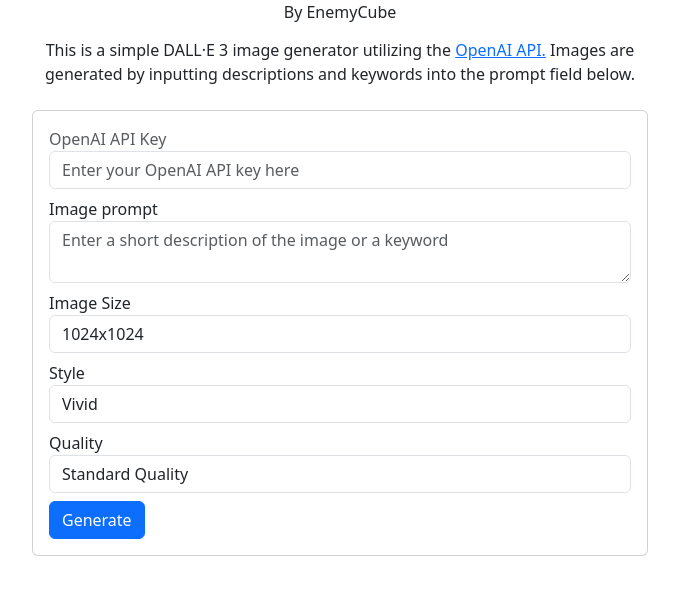
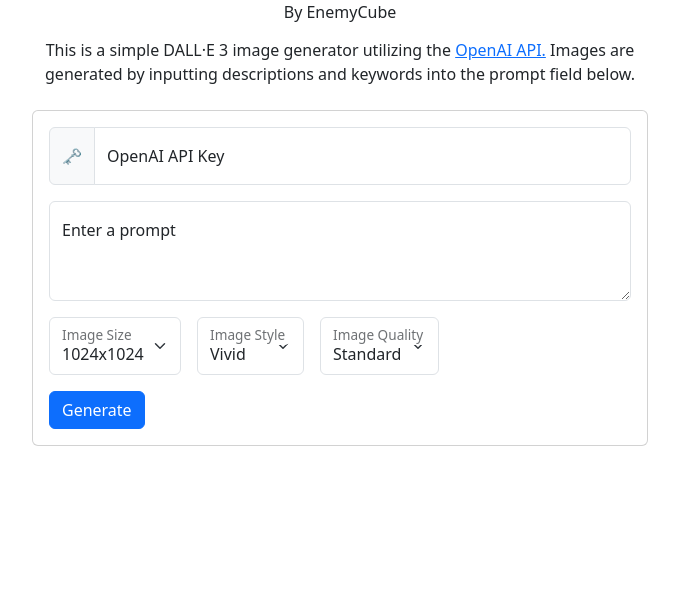
Before and after one commit to EnemyCube/dalle3-openai-api-image-generator, a plain HTML site: page index.html in a window 1280 px wide. Shown: the part 101-696 px from the top of the page, without its empty margins (300-979 px from the left). Drawn offline with nearby package versions, Linux system fonts and the light colour scheme.

Commit message:
Graphical overhaul

```diff
--- a/index.html
+++ b/index.html
@@ -29,120 +29,55 @@
     <div class="card mb-4">
         <div class="card-body">
             <div class="form-group">
-                <label for="api" class="text-muted">OpenAI API Key</label>
-                <input type="text" id="api" class="form-control mb-2" placeholder="Enter your OpenAI API key here">
-                <label for="text">Image prompt</label>
-                <textarea id="text" class="form-control mb-2"
-                    placeholder="Enter a short description of the image or a keyword"></textarea>
-                <label for="sizeSelect">Image Size</label>
-                <select id="sizeSelect" class="form-control mb-2"></select>
-                <label for="styleSelect">Style</label>
-                <select id="styleSelect" class="form-control mb-2"></select>
-                <label for="qualitySelect">Quality</label>
-                <select id="qualitySelect" class="form-control mb-2"></select>
-            </div>
-            <button id="btn" class="btn btn-primary float-right">Generate</button>
-            <div id="loading" class="d-none text-center">
-                <div class="spinner-border text-primary" role="status">
-                    <span class="sr-only">Loading...</span>
+
+                <div class="input-group mb-3">
+                    <span class="input-group-text">🗝️</span>
+                    <div class="form-floating">
+                        <input type="text" type="password" class="form-control" id="apiKey" placeholder="sk-xxxxxxx">
+                        <label for="apiKey">OpenAI API Key</label>
+                    </div>
+                </div>
+
+                <div class="form-floating">
+                    <textarea class="form-control" placeholder="Enter a prompt" id="text"
+                        style="height: 100px"></textarea>
+                    <label for="text">Enter a prompt</label>
+                </div>
+
+                <div class="btn-group">
+                    <div class="form-floating me-3 mt-3">
+                        <select id="sizeSelect" class="form-select" aria-label="Image size">
+                            <option value="1024x1024" selected>1024x1024</option>
+                            <option value="1792x1024">1792x1024</option>
+                            <option value="1024x1792">1024x1792</option>
+                        </select>
+                        <label for="floatingSelect">Image Size</label>
+                    </div>
+
+                    <div class="form-floating me-3 mt-3">
+                        <select id="styleSelect" class="form-select" aria-label="Image style">
+                            <option value="vivid" selected>Vivid</option>
+                            <option value="natural">Natural</option>
+                        </select>
+                        <label for="floatingSelect">Image Style</label>
+                    </div>
+
+                    <div class="form-floating mt-3">
+                        <select id="qualitySelect" class="form-select" aria-label="Image Quality">
+                            <option value="standard" selected>Standard</option>
+                            <option value="hd">HD</option>
+                        </select>
+                        <label for="floatingSelect">Image Quality</label>
+                    </div>
                 </div>
             </div>
+
+            <button id="btn" class="btn btn-primary mt-3">Generate</button>
         </div>
     </div>
     <div id="image" class="row"></div>
     <footer>
     </footer>
 </body>
-<script>
-    $(document).ready(function () {
-        const sizeOptions = ["1024x1024", "1792x1024", "1024x1792"];
-        sizeOptions.forEach(size => {
-            $('#sizeSelect').append($('<option>', { value: size, text: size }));
-        });
-
-        const styleOptions = ["vivid", "natural"];
-        const styleDisplayText = {
-            vivid: "Vivid",
-            natural: "Natural"
-        };
-
-        styleOptions.forEach(style => {
-            $('#styleSelect').append($('<option>', {
-                value: style,
-                text: styleDisplayText[style] || style // Fallback to 'style' if no mapping is found
-            }));
-        });
-
-        const qualityOptions = ["standard", "hd"];
-        const qualityDisplayText = {
-            standard: "Standard Quality",
-            hd: "HD Quality"
-        };
-
-        qualityOptions.forEach(quality => {
-            $('#qualitySelect').append($('<option>', {
-                value: quality,
-                text: qualityDisplayText[quality] || quality // Fallback to 'quality' if no mapping is found
-            }));
-        });
-
-        let imageSize = $('#sizeSelect').val();
-        let style = $('#styleSelect').val();
-        let quality = $('#qualitySelect').val();
-        let apiKey = '';
-
-        $('#btn').click(function () {
-            if ($('#api').val().trim() === '') {
-                alert('Enter your OpenAI API key');
-                return;
-            }
-
-            if ($('#text').val().trim() === '') {
-                alert('Please enter a value');
-                return;
-            }
-
-            $('#loading').removeClass('d-none');
-            $('#btn').prop('disabled', true);
-
-            $.ajax({
-                url: "https://api.openai.com/v1/images/generations",
-                type: "POST",
-                headers: {
-                    "Content-Type": "application/json",
-                    "Authorization": "Bearer " + $('#api').val().trim()
-                },
-                data: JSON.stringify({
-                    model: "dall-e-3",
-                    prompt: $('#text').val(),
-                    n: 1,
-                    size: imageSize,
-                    style: style,
-                    quality: quality,
-                }),
-                success: function (data) {
-                    $('#loading').addClass('d-none');
-                    $('#btn').prop('disabled', false);
-
-                    data.data.forEach(item => {
-                        const img = $('<img>', {
-                            src: item.url,
-                            alt: "image",
-                            class: "img-fluid col-md-4 mb-2"
-                        });
-
-                        $('#image').append(img);
-                    });
-                },
-                error: function (error) {
-                    console.log(error);
-                    $('#loading').addClass('d-none');
-                    $('#btn').prop('disabled', false);
-                    alert(error);
-                }
-            });
-        });
-    });
-</script>
 
 </html>
--- a/scripts.js
+++ b/scripts.js
@@ -0,0 +1,58 @@
+$(document).ready(function () {
+    let imageSize = $('#sizeSelect').val();
+    let style = $('#styleSelect').val();
+    let quality = $('#qualitySelect').val();
+    let apiKey = '';
+
+    $('#btn').click(function () {
+        if ($('#apiKey').val().trim() === '') {
+            alert('Enter your OpenAI API key');
+            return;
+        }
+
+        if ($('#text').val().trim() === '') {
+            alert('Please enter a value');
+            return;
+        }
+
+        $('#btn').prop('disabled', true);
+        $('#btn').html('<span class="spinner-grow spinner-grow-sm" aria-hidden="true"></span> Generating...');
+
+        $.ajax({
+            url: "https://api.openai.com/v1/images/generations",
+            type: "POST",
+            headers: {
+                "Content-Type": "application/json",
+                "Authorization": "Bearer " + $('#apiKey').val().trim()
+            },
+            data: JSON.stringify({
+                model: "dall-e-3",
+                prompt: $('#text').val(),
+                n: 1,
+                size: imageSize,
+                style: style,
+                quality: quality,
+            }),
+            success: function (data) {
+                $('#btn').prop('disabled', false);
+                $('#btn').html('Generate');
+
+                data.data.forEach(item => {
+                    const img = $('<img>', {
+                        src: item.url,
+                        alt: "image",
+                        class: "img-fluid col-md-4 mb-3"
+                    });
+
+                    $('#image').append(img);
+                });
+            },
+            error: function (error) {
+                console.log(error);
+                $('#btn').prop('disabled', false);
+                $('#btn').html('Generate');
+                alert(error);
+            }
+        });
+    });
+});
```
